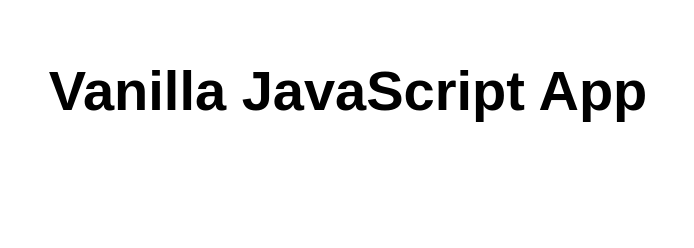
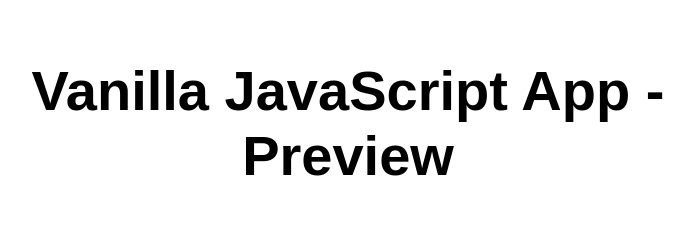
Before and after one commit to ameralmotlaq/swa, a website: page src/index.html in a window 1280 px wide. Shown: the whole page, without its empty margins (292-986 px from the left). Drawn offline with Linux system fonts and the light colour scheme.

Commit message:
Update index.html

```diff
--- a/src/index.html
+++ b/src/index.html
@@ -10,7 +10,7 @@
 
 <body>
   <main>
-    <h1>Vanilla JavaScript App</h1>
+    <h1>Vanilla JavaScript App - Preview</h1>
   </main>
 </body>
 
```
